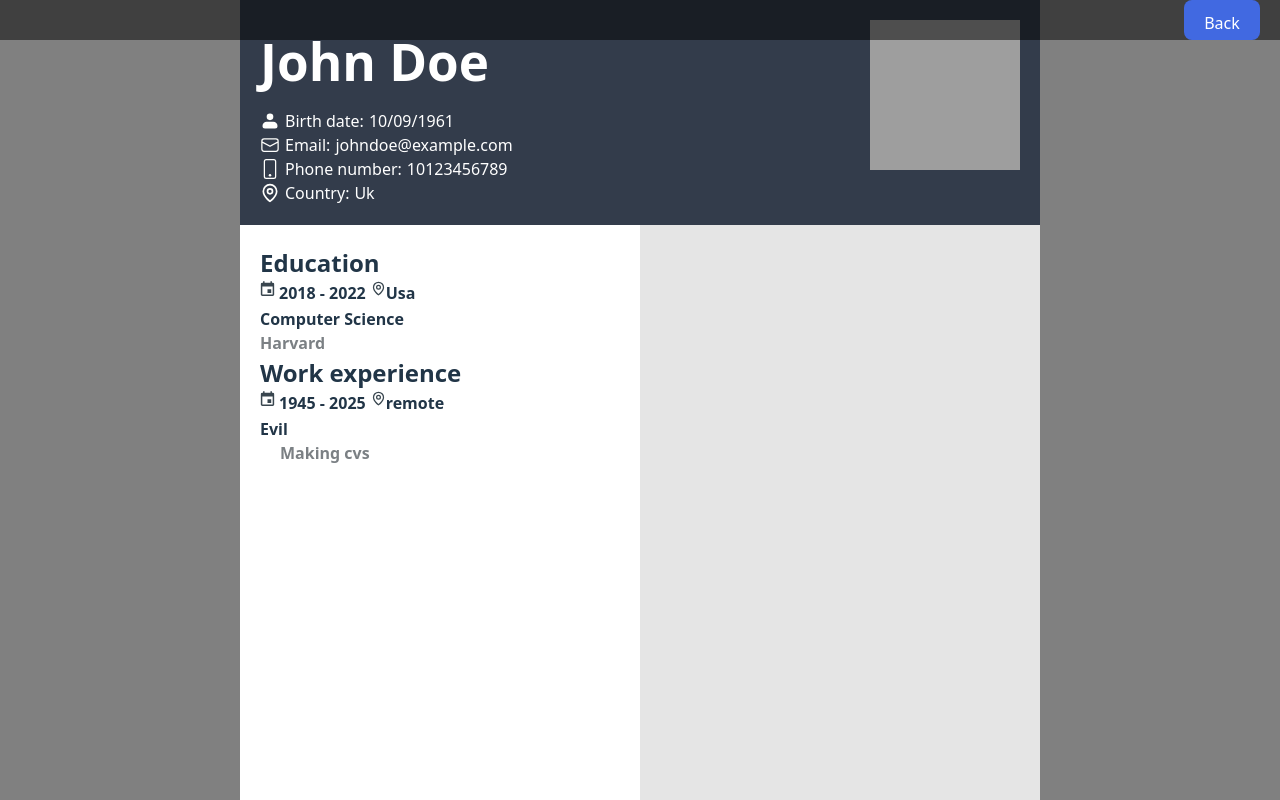
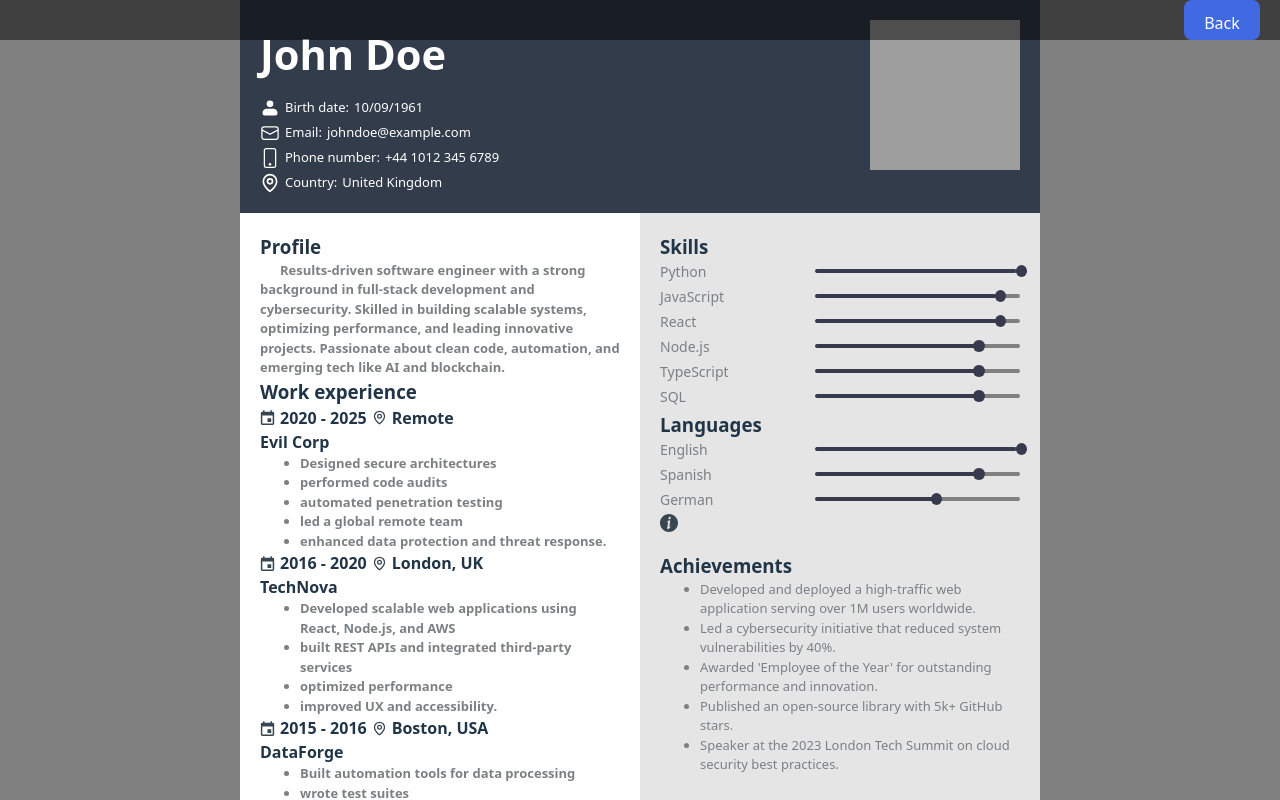
Before and after one commit to jaws-1684/cv-application, a React (Vite) app: page / in a window 1280 px wide. Built offline with nearby package versions, Linux system fonts and the light colour scheme; grey boxes are pictures that could not be loaded.

Commit message:
implement: achivement and skills section

```diff
--- a/src/components/Cv.jsx
+++ b/src/components/Cv.jsx
@@ -1,4 +1,12 @@
-import {Section, JobSection, EduSection } from "./Section.jsx"
+import {
+	Section,
+	JobSection,
+	EduSection,
+	ProfileSection,
+	SkillSection,
+	AchievementsSection
+} from "./Section.jsx"
+
 import '../styles/Cv.css'
 
 function fullName(data) {
@@ -16,14 +24,20 @@ export default function Cv({data}) {
 				</div>
 			<div className="main">
 					<div className="left">
-						<h2>Education</h2>
+						<h3>Profile</h3>
+						{data.profile.map(obj => <ProfileSection profiledata={obj}/>)}
+						 <h3>Work experience</h3>
+						{data.experience.map(obj => <JobSection jobdata={obj}/>)}
+							<h3>Education</h3>
 						{data.education.map(obj => <EduSection edudata={obj}/>)}
-						 <h2>Work experience</h2>
-						{data.experience.map(obj => <JobSection jobdata={obj}/>)}
 
 					</div>
 					<div className="right">
-
+						<h3>Skills</h3>
+						{data.skills.map(obj => <SkillSection skilldata={obj}/>)}
+						<h3>Languages</h3>
+						{data.languages.map(obj => <SkillSection skilldata={obj}/>)}
+						<AchievementsSection achievementdata={data.achievements} />
 					</div>
 
 			</div>
--- a/src/components/Section.jsx
+++ b/src/components/Section.jsx
@@ -11,14 +11,14 @@ function Field({label, value}) {
 }
 function Responsibilities({responsibilities}) {
 	if (!responsibilities.includes(";")) {
-		return <p>{responsibilities}</p>
+		return <p className="para">{responsibilities}</p>
 	}
 	return <ul>{responsibilities.split(";").map(s => <li>{s}</li>)}</ul>
 }
 export function EduSection({edudata}) {
 	return (<div className="education-item">
-  <div className="duration" style={{ display: "flex", gap: 5 }}>
-    <div className="div" style={{ display: "flex", marginBottom: 2, gap: 4 }}>
+  <div className="duration">
+    <div className="time">
       <svg
         xmlns="http://www.w3.org/2000/svg"
         width={15}
@@ -32,7 +32,7 @@ export function EduSection({edudata}) {
       </svg>
       <p>{edudata.from} - {edudata.to}</p>
     </div>
-    <div className="div" style={{ display: "flex", marginBottom: 2 }}>
+    <div className="time">
       <svg
         xmlns="http://www.w3.org/2000/svg"
         width={15}
@@ -57,8 +57,8 @@ export function EduSection({edudata}) {
 export function JobSection({jobdata}) {
 	return (<div className="section work-experience">
   <div className="job">
-    <div className="duration" style={{ display: "flex", gap: 5 }}>
-      <div className="div" style={{ display: "flex", marginBottom: 2, gap: 4 }}>
+    <div className="duration">
+      <div className="time">
         <svg
           xmlns="http://www.w3.org/2000/svg"
           width={15}
@@ -72,7 +72,7 @@ export function JobSection({jobdata}) {
         </svg>
         <p>{jobdata.from} - {jobdata.to}</p>
       </div>
-      <div className="div" style={{ display: "flex", marginBottom: 2 }}>
+      <div className="time">
         <svg
           xmlns="http://www.w3.org/2000/svg"
           width={15}
@@ -96,6 +96,49 @@ export function JobSection({jobdata}) {
 </div>
 )
 }
+export function SkillSection({skilldata}) {
+  return(<div className="skill">
+  <span>{skilldata.name}</span>
+  <div className="box">
+    <div className="circle" style={{ left: (Number(skilldata.level) * 9.8) + "%"}} />
+      <div className="level">
+        <div className="fill" style={{ width: (Number(skilldata.level) * 9.8) + "%" }} />
+      </div>
+  </div>
+</div>
+)
+}
+
+export function AchievementsSection({achievementdata}) {
+ return(<div className="section achievements">
+  <div
+    className="container"
+  >
+    <svg
+      xmlns="http://www.w3.org/2000/svg"
+      width={18}
+      height={18}
+      viewBox="0 0 717 717"
+    >
+      <path
+        fill="#39464f"
+        d="M358 0c198 0 359 161 359 359S556 717 358 717S0 557 0 359S160 0 358 0zm-4 132c-10 12-15 26-15 41c0 12 4 22 10 29c7 7 17 11 27 11c14 0 27-6 37-18c9-11 14-27 14-44c0-10-3-19-10-26s-17-11-27-11c-13 0-26 6-36 18zm-91 207l12 13c9-10 18-18 24-23c6-4 11-6 15-6c3 0 6 1 8 3c1 3 2 6 2 11c0 25-3 41-16 101s-20 104-20 133c0 11 2 19 6 24c3 5 9 9 17 9c13 0 32-10 54-27c22-18 44-43 68-75l-13-11c-8 10-16 17-22 22c-6 4-11 8-15 8c-3 0-6-3-8-5c-1-3-2-7-2-13c0-4 1-17 5-40c3-23 2-23 8-57c1-10 4-24 7-41c8-51 13-82 13-92c0-9-3-17-6-22c-4-5-10-7-17-7c-12 0-28 9-50 25c-22 17-44 40-70 70z"
+      />
+    </svg>
+    <h3>Achievements</h3>
+  </div>
+  <div className="achievements">
+    <ul id="achievements">{achievementdata.map(achievement => <li>{achievement.content}</li>)}</ul>
+  </div>
+</div>)
+}
+export function ProfileSection({profiledata}) {
+ return (<div className="profile">
+  <p className="para">
+    {profiledata.about_you}
+  </p>
+  </div>)
+}
 export function Section({data, className}) {
 	return (<div className={"section " + className}>
 			{data.map((obj, i) => {
--- a/src/components/person_information.js
+++ b/src/components/person_information.js
@@ -1,7 +1,7 @@
 export const PERSON_INFORMATION = {
   profile: [{
     id: 0,
-    about_you: "Lorem Ipsum is simply dummy text of the printing and typesetting industry. Lorem Ipsum has been the industry's standard dummy text ever since the 1500s, when an unknown printer took a galley of type and scrambled it to make a type specimen book. It has survived not only five centuries, but also the leap into electronic typesetting, remaining essentially unchanged. It was popularised in the 1960s with the release of Letraset sheets containing Lorem Ipsum passages, and more recently with desktop publishing software like Aldus PageMaker including versions of Lorem Ipsum."
+    about_you: "Results-driven software engineer with a strong background in full-stack development and cybersecurity. Skilled in building scalable systems, optimizing performance, and leading innovative projects. Passionate about clean code, automation, and emerging tech like AI and blockchain."
   }],
   general: [{
     id: 0,
@@ -9,25 +9,65 @@ export const PERSON_INFORMATION = {
     last_name: "Doe",
     birth_date: "10/09/1961",
     email: "johndoe@example.com",
-    phone_number: "10123456789",
-    country: "Uk"
+    phone_number: "+44 1012 345 6789",
+    country: "United Kingdom"
   }],
   education: [{
     id: 0,
-    school_name: "Harvard",
-    title: "Computer Science",
-    location: "Usa",
+    school_name: "Harvard University",
+    title: "B.Sc. Computer Science",
+    location: "USA",
     from: 2018,
     to: 2022
+  }],
+  experience: [
+    {
+      id: 0,
+      company_name: "Evil Corp",
+      position: "Senior Security Engineer",
+      responsibilities: "Designed secure architectures; performed code audits; automated penetration testing; led a global remote team; enhanced data protection and threat response.",
+      from: 2020,
+      to: 2025,
+      location: "Remote"
+    },
+    {
+      id: 1,
+      company_name: "TechNova",
+      position: "Full Stack Developer",
+      responsibilities: "Developed scalable web applications using React, Node.js, and AWS; built REST APIs and integrated third-party services; optimized performance; improved UX and accessibility.",
+      from: 2016,
+      to: 2020,
+      location: "London, UK"
+    },
+    {
+      id: 2,
+      company_name: "DataForge",
+      position: "Software Engineer Intern",
+      responsibilities: "Built automation tools for data processing; wrote test suites; supported DevOps tasks; contributed to internal analytics dashboards.",
+      from: 2015,
+      to: 2016,
+      location: "Boston, USA"
+    }
+  ],
+  skills: [
+    { id: 0, name: "Python", level: 10 },
+    { id: 1, name: "JavaScript", level: 9 },
+    { id: 2, name: "React", level: 9 },
+    { id: 3, name: "Node.js", level: 8 },
+    { id: 4, name: "TypeScript", level: 8 },
+    { id: 5, name: "SQL", level: 8 }
+  ],
+  languages: [
+    { id: 0, name: "English", level: 10 },
+    { id: 1, name: "Spanish", level: 8 },
+    { id: 2, name: "German", level: 6 }
+  ],
+  achievements: [
+    { id: 0, content: "Developed and deployed a high-traffic web application serving over 1M users worldwide." },
+    { id: 1, content: "Led a cybersecurity initiative that reduced system vulnerabilities by 40%." },
+    { id: 2, content: "Awarded 'Employee of the Year' for outstanding performance and innovation." },
+    { id: 3, content: "Published an open-source library with 5k+ GitHub stars." },
+    { id: 4, content: "Speaker at the 2023 London Tech Summit on cloud security best practices." }
+  ]
 
-  }],
-  experience: [{
-    id: 0,
-    company_name: "Evil",
-    position: "Red hat",
-    responsibilities: "Making cvs",
-    from: 1945,
-    to: 2025,
-    location: "remote"
-  }]
 }
--- a/src/styles/Section.css
+++ b/src/styles/Section.css
@@ -12,14 +12,17 @@
 	justify-content: space-between;
 	align-items: start;
 	gap: 20px;
+	font-size: 13px;
 }
 
 .header > img{
 	width: 150px;
 	height: 150px;
 }
-.section {
-	/*background-color: #bbe4e936;*/
+.section.general {
+	display: flex;
+	flex-direction: column;
+	gap: 5px;
 }
 .s-field {
 	display: flex;
@@ -51,9 +54,64 @@
 .right {
 	background-color: #e5e5e5;
 }
-.job-description {
+.para, ul {
 	color: rgb(123, 128, 132);
+	font-size: 13px;
 }
-.job-description > p {
+.para {
 	text-indent:20px;
 }
+
+.duration {
+	display: flex;
+	justify-content: start;
+	align-items: center;
+	gap: 5px;
+}
+
+.time {
+	display: flex;
+	justify-content: center;
+	align-items: center;
+	gap: 5px;
+}
+.time > p {
+	align-self: end;
+}
+.circle {
+	position: relative;
+  height: 12px;
+  width: 12px;
+  border-radius: 50%;
+  background: #373a4d;
+  z-index: 1000;
+}
+
+.skill {
+	display: flex;
+	justify-content: space-between;
+	margin-bottom: 4px;
+	align-items: center;
+}
+.box {
+	display: flex;
+	width: 60%;
+	align-items: center;
+}
+.skill span {
+   color: #7b8084;
+   font-size: 14px;
+}
+.level {
+	display: flex;
+  width: 100%;
+  height: 4px;
+  background: gray;
+  border-radius: 3px;
+  overflow: hidden;
+}
+.fill {
+	height: 100%;
+  background:  #373a4d;
+  border-radius: 3px;
+}
```
